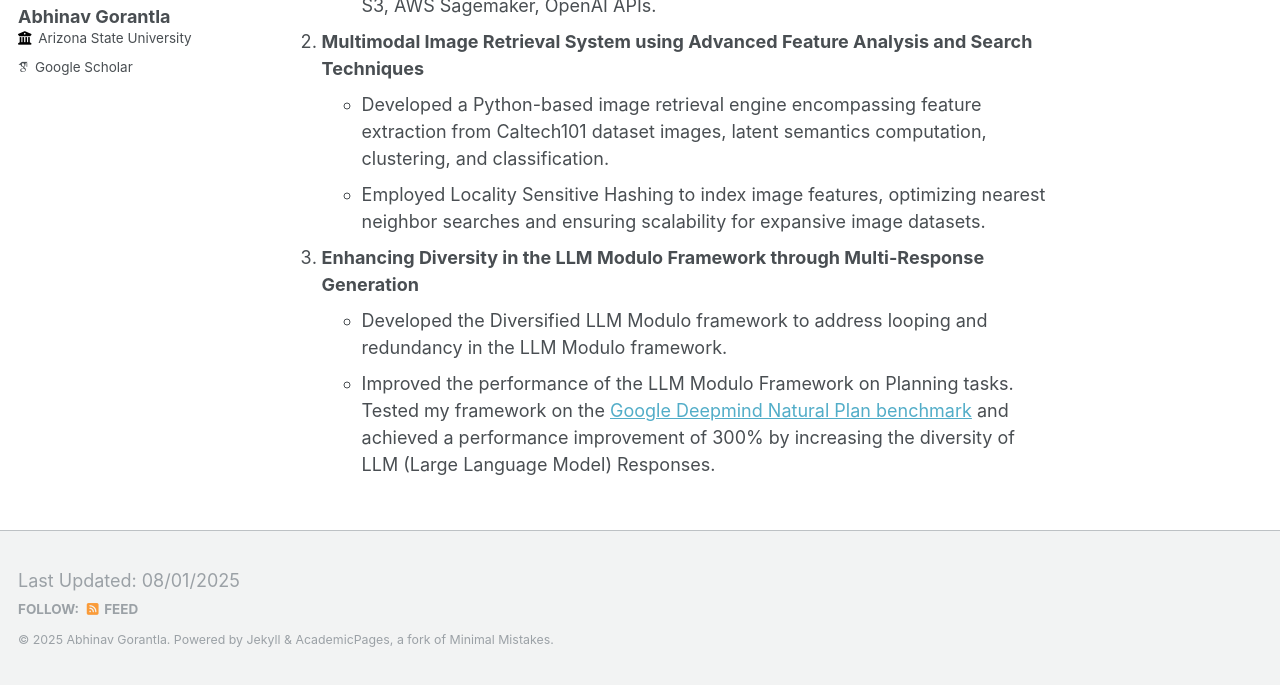
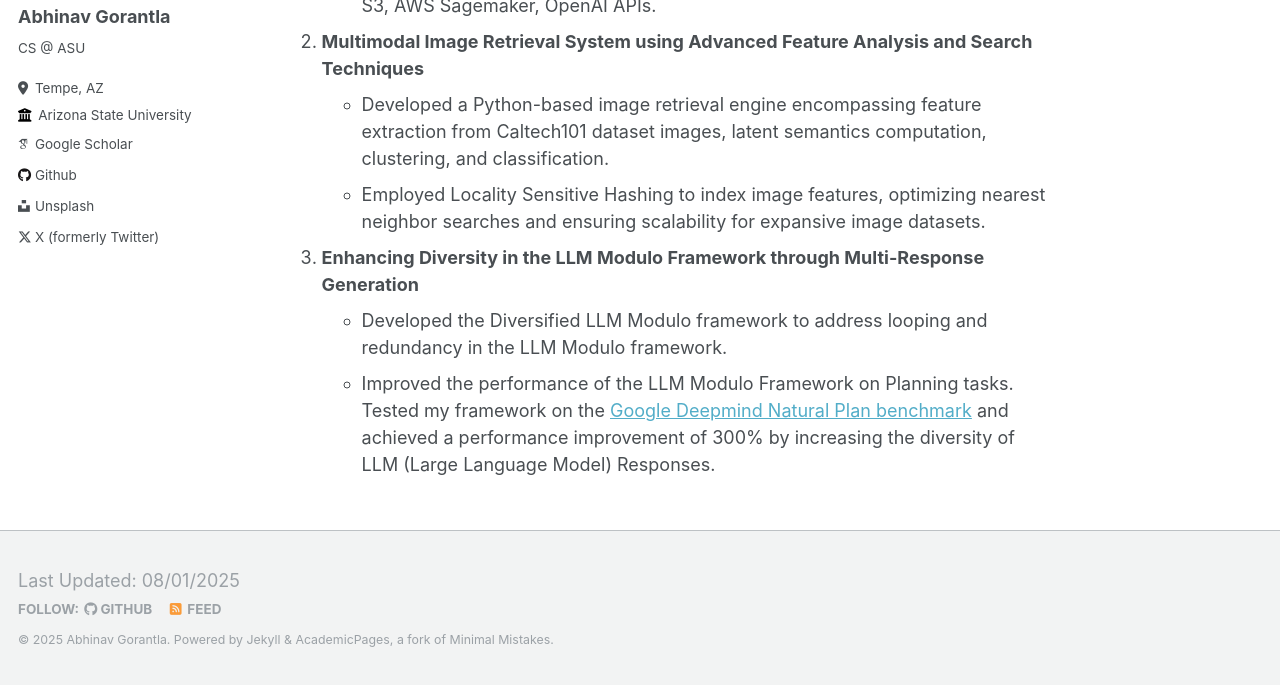
Before and after one commit to AbhinavGor/abhinavgor.github.io, a Jekyll site: the page built from _pages/about.md, in a window 1280 px wide and 900 px high, scrolled down 1998 px, cut to the strip 215-900 px from the top of the window. Built offline with Jekyll 4.4.1, drawn with Linux system fonts in a browser that asks for light colours; some web fonts are replaced.

Commit message:
Add contact and unsplash profile

```diff
--- a/_config.yml
+++ b/_config.yml
@@ -24,8 +24,8 @@ author:
   avatar           : "https://avatars.githubusercontent.com/u/56104674?v=4"
   name             : "Abhinav Gorantla"
   pronouns         : # example: "she/her"
-  bio              : #"CS @ ASU"
-  location         : #"Tempe, AZ"
+  bio              : "CS @ ASU"
+  location         : "Tempe, AZ"
   employer         : "Arizona State University"
   uri              : # example.com
   email            : # example@example.com
@@ -42,7 +42,7 @@ author:
   bitbucket        : # Username - Update with your username on the site
   codepen          : # Username
   dribbble         : # Username
-  github           : #"abhinavgor"
+  github           : "abhinavgor"
   kaggle           : # Username
   stackoverflow    : # User number or user number and name (i.e., use "1" or "1/jeff-atwood")
 
@@ -64,7 +64,8 @@ author:
   steam            : # Username
   telegram         : # URL
   tumblr           : # Username
-  twitter          : #"asteroidc0ffee"  # Replace this with your X / Twitter handle
+  twitter          : "asteroidc0ffee"  # Replace this with your X / Twitter handle
+  unsplash         : "abhinavgorantla" # Username
   vine             : # Username
   weibo            : # Username
   wikipedia        : # Username
--- a/_includes/author-profile.html
+++ b/_includes/author-profile.html
@@ -129,6 +129,9 @@
       {% if author.tumblr %}
         <li><a href="https://{{ author.tumblr }}.tumblr.com"><i class="fab fa-fw fa-tumblr icon-pad-right" aria-hidden="true"></i>Tumblr</a></li>
       {% endif %}
+      {% if author.unsplash %}
+        <li><a href="https://unsplash.com/@{{ author.unsplash }}"><i class="fab fa-fw fa-unsplash icon-pad-right" aria-hidden="true"></i>Unsplash</a></li>
+      {% endif %}
       {% if author.twitter %}
         <li><a href="https://twitter.com/{{ author.twitter }}"><i class="fab fa-fw fa-x-twitter icon-pad-right" aria-hidden="true"></i>X (formerly Twitter)</a></li>
       {% endif %}
```
